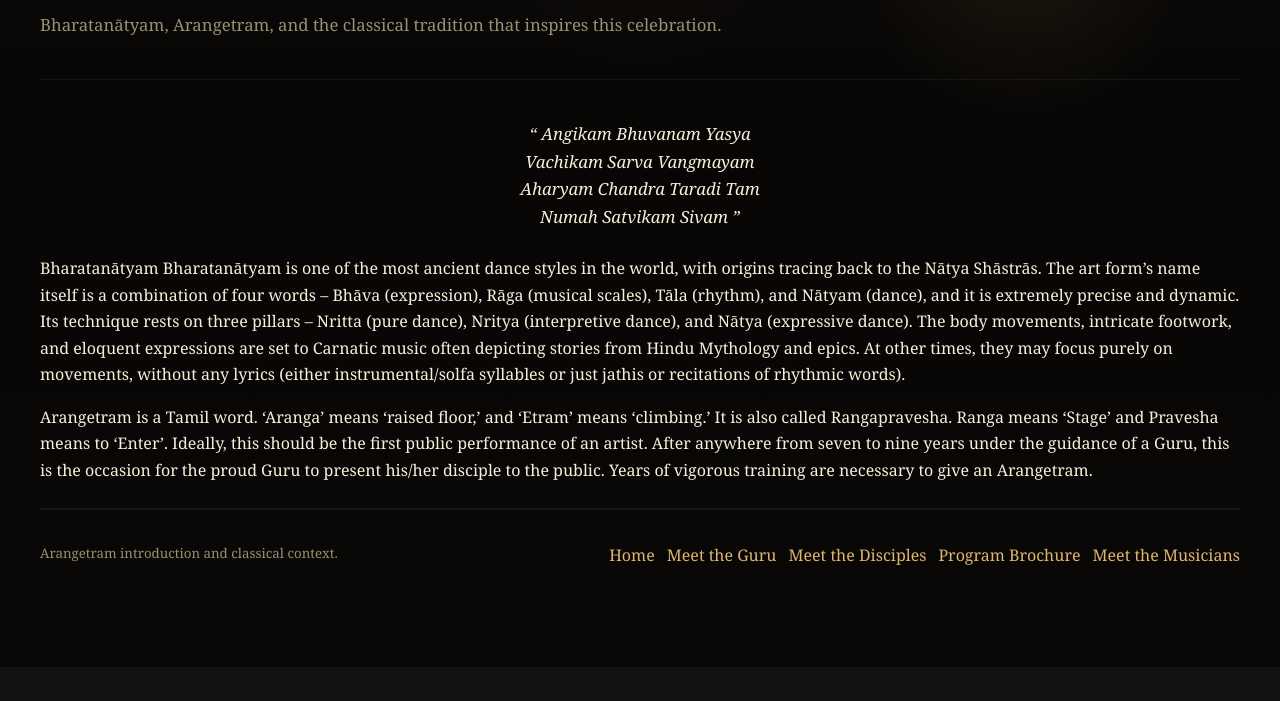
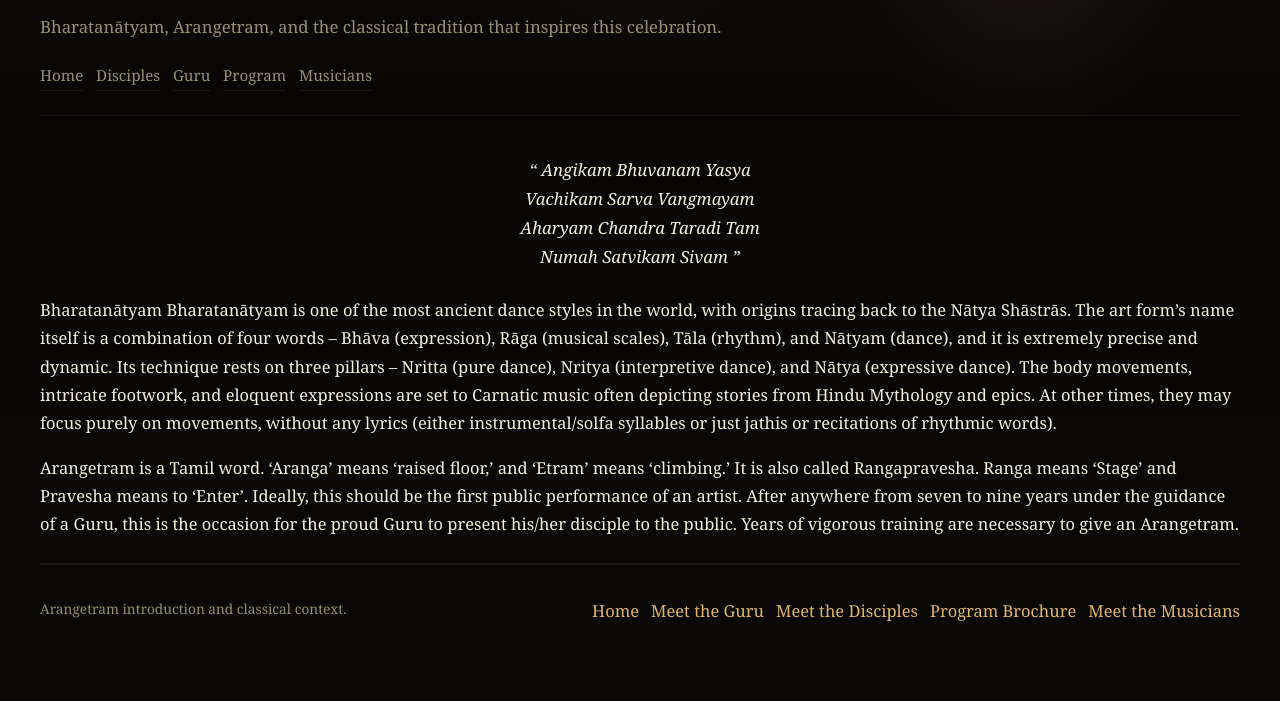
Before and after one commit to DIN-arangetram/DIN-arangetram.github.io, a plain HTML site: page introduction.html in a window 1280 px wide. Shown: the part 133-834 px from the top of the page. Before the commit the page ends 800 px from the top, so only its background shows below. Drawn offline with Linux system fonts and the light colour scheme.

Commit message:
third iteration

```diff
--- a/introduction.html
+++ b/introduction.html
@@ -14,6 +14,13 @@
           Bharatanātyam, Arangetram, and the classical tradition that inspires
           this celebration.
         </p>
+        <nav class="subnav">
+          <a class="subnav-link" href="index.html">Home</a>
+          <a class="subnav-link" href="meet-the-disciples.html">Disciples</a>
+          <a class="subnav-link" href="meet-the-guru.html">Guru</a>
+          <a class="subnav-link" href="program-brochure.html">Program</a>
+          <a class="subnav-link" href="meet-the-musicians.html">Musicians</a>
+        </nav>
       </header>
 
       <section class="section section-intro">
--- a/styles.css
+++ b/styles.css
@@ -32,7 +32,8 @@ body {
 }
 
 body {
-  line-height: 1.66;
+  font-size: 1.03rem;
+  line-height: 1.72;
 }
 
 a {
@@ -81,6 +82,29 @@ img {
   flex-wrap: wrap;
   gap: 1rem;
   margin-top: 2rem;
+}
+
+.subnav {
+  display: flex;
+  flex-wrap: wrap;
+  gap: 0.8rem;
+  margin-top: 1.25rem;
+}
+
+.subnav-link {
+  color: var(--muted);
+  font-size: 0.95rem;
+  border-bottom: 1px solid rgba(255, 255, 255, 0.08);
+  padding-bottom: 0.15rem;
+  transition:
+    color 0.2s ease,
+    border-color 0.2s ease;
+}
+
+.subnav-link:hover,
+.subnav-link:focus {
+  color: var(--gold);
+  border-color: rgba(224, 182, 109, 0.24);
 }
 
 .nav-link {
```
Also changed, not shown: meet-the-disciples.html (+7 -0 lines), meet-the-guru.html (+7 -0 lines), meet-the-musicians.html (+7 -3 lines), program-brochure.html (+7 -0 lines).
